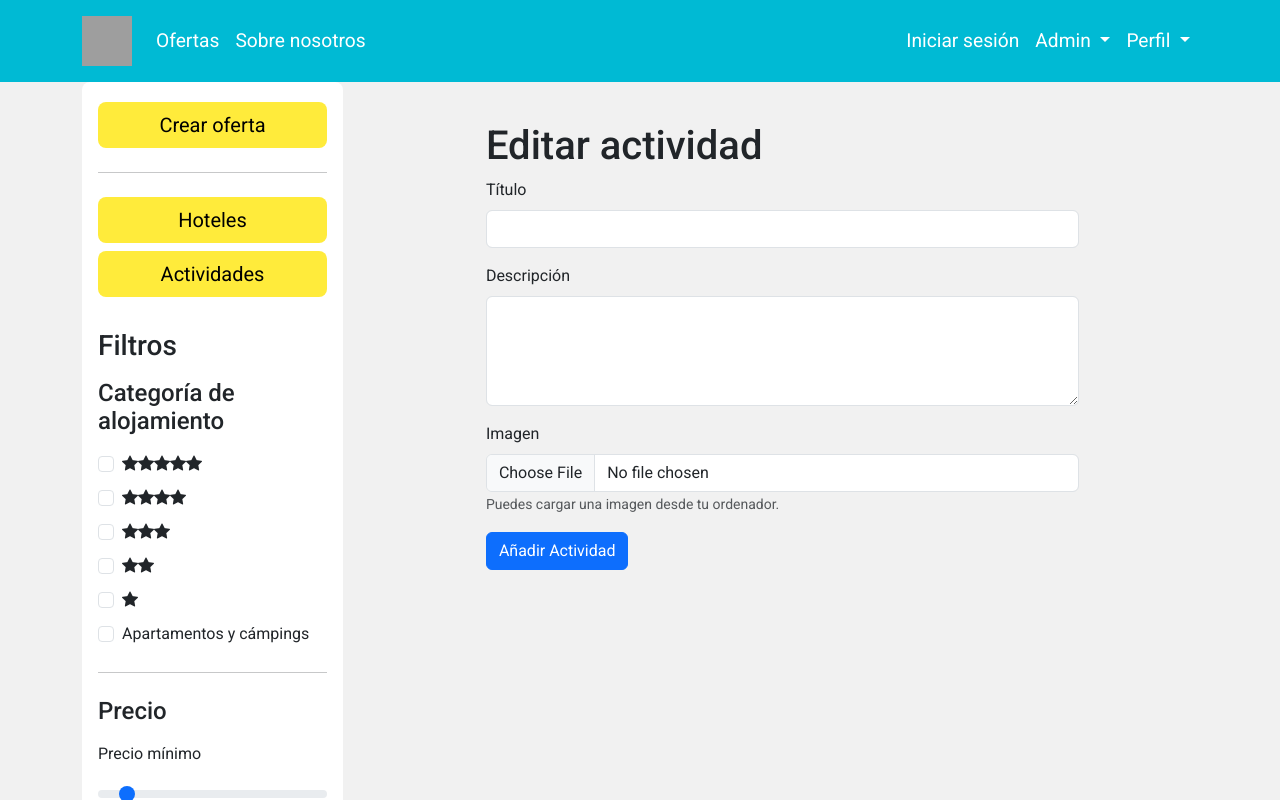
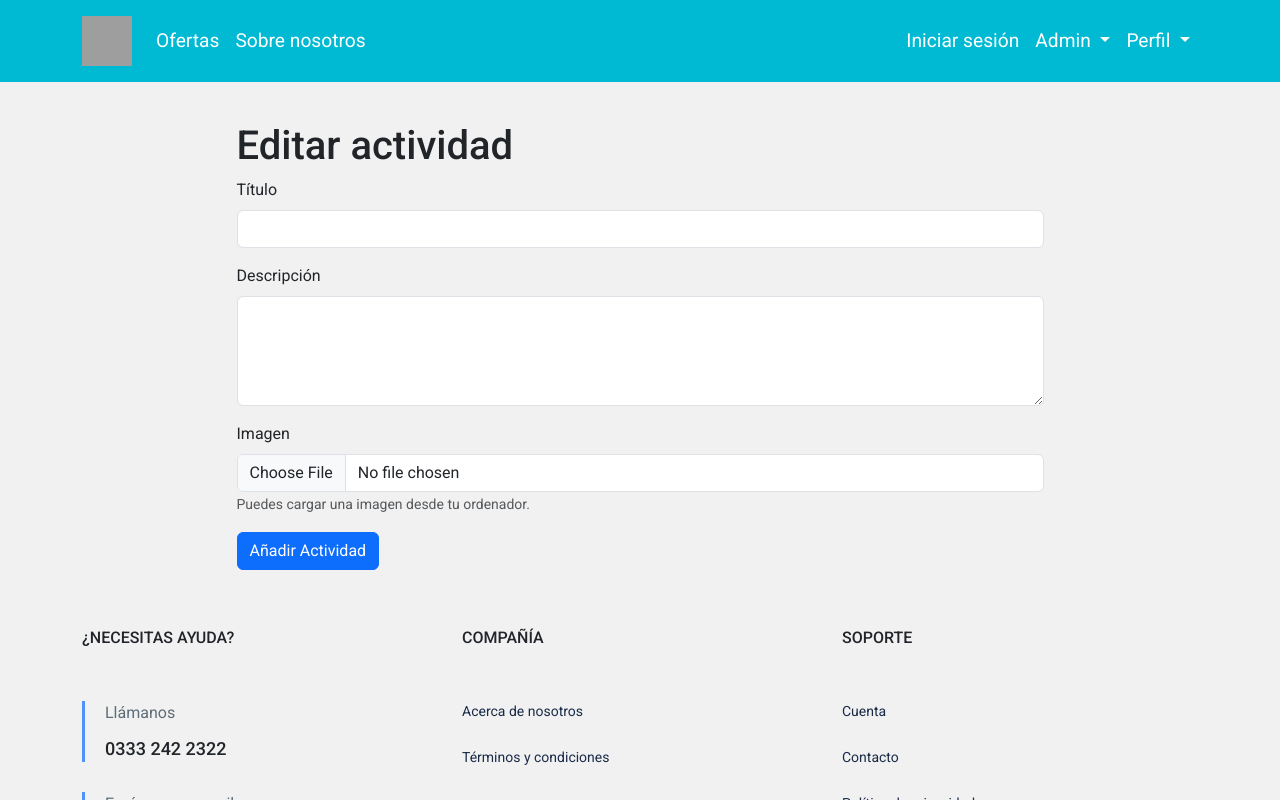
Before and after one commit to santiarroyave/team1-fe-gc-proyecto-final-frontend, an Angular app: page /admin/editar-actividad/1 in a window 1280 px wide. Shown: the top 800 px of the page. Built offline with nearby package versions, Linux system fonts and the light colour scheme; grey boxes are pictures that could not be loaded.

Commit message:
refactor(editar-actividad):Quita el navbar vertical

```diff
--- a/src/app/components/admin/actividades/editar-actividad/editar-actividad.component.html
+++ b/src/app/components/admin/actividades/editar-actividad/editar-actividad.component.html
@@ -2,11 +2,11 @@
 <app-navbar-h></app-navbar-h>
 
 <div class="container">
-    <div class="row">
+    <div class="row justify-content-center">
         <!-- Aqui va el menu vertical -->
-        <app-navbar-v class="col col-12 col-lg-3"></app-navbar-v>
+        <!-- <app-navbar-v class="col col-12 col-lg-3"></app-navbar-v> -->
 
-        <div class="col col-9 p-3">
+        <div class="col col-12 col-xxl-10 p-3">
             <div>
                 <!-- Escribir código aqui -->
                 <div class="container col-9 mt-4">
```
